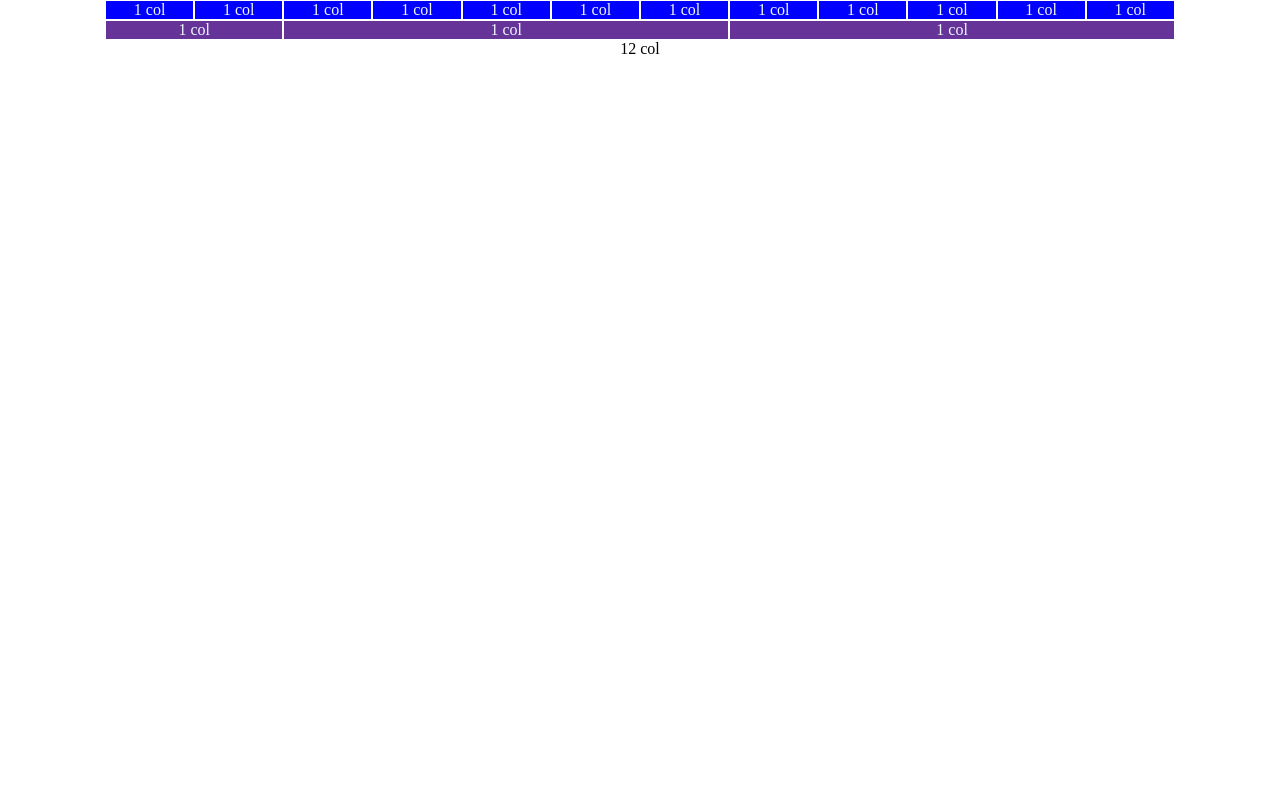
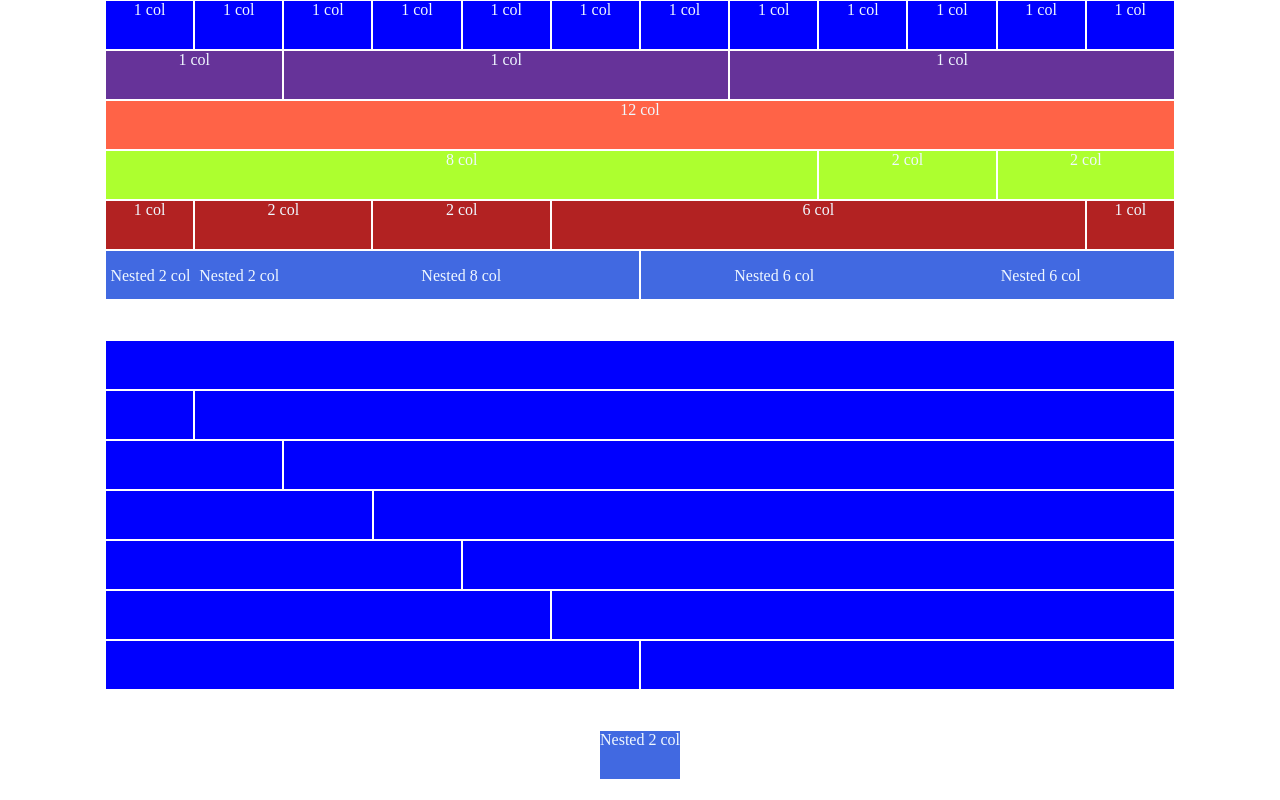
Before and after one commit to Julian2206/html-css-12bool, a plain HTML site: page index.html in a window 1280 px wide. Drawn offline with Linux system fonts and the light colour scheme.

Commit message:
mod.2 (offset)

```diff
--- a/css/style.css
+++ b/css/style.css
@@ -2,12 +2,18 @@
     margin: 0;
     padding: 0;
     box-sizing: border-box;
+    /* remove */
+    height: 50px;
 }
 
 .container {
     width: 1070px;
     max-width: 100%;
     margin: 0 auto;
+}
+
+.headerSection {
+    margin-bottom: 40px;
 }
 
 .bg-1 {
@@ -23,3 +29,48 @@
     background-color: rebeccapurple;
     border: 1px solid white;
 }
+
+.bg-3 {
+    width: 100%;
+    color: aliceblue;
+    background-color: tomato;
+    border: 1px solid white;
+}
+
+.bg-4 {
+    width: 100%;
+    color: aliceblue;
+    background-color: greenyellow;
+    border: 1px solid white;
+}
+
+.bg-5 {
+    width: 100%;
+    color: aliceblue;
+    background-color: firebrick;
+    border: 1px solid white;
+}
+
+.bg-6 {
+    width: 100%;
+    color: aliceblue;
+    background-color: royalblue;
+    border: 1px solid white;
+}
+
+
+/* TODO repair inner box */
+.nested-bg {
+    display: flex;
+    align-items: center;
+    justify-content: center;
+    /* background-color: turquoise; */
+}
+
+.centerSection {
+    margin-top: 40px;
+}
+
+.footerSection {
+    margin-top: 40px;
+}
--- a/index.html
+++ b/index.html
@@ -11,7 +11,7 @@
 </head>
 
 <body>
-    <div class="container center">
+    <div class="headerSection container center">
         <div class="row">
             <div class="bg-1 col-1">1 col</div>
             <div class="bg-1 col-1">1 col</div>
@@ -32,9 +32,79 @@
             <div class="bg-2 col-5">1 col</div>
         </div>
         <div class="row">
-            <div class="col-12">12 col</div>
+            <div class="bg-3 col-12">12 col</div>
         </div>
-    </div>
+        <div class="row">
+            <div class="bg-4 col-8">8 col</div>
+            <div class="bg-4 col-2">2 col</div>
+            <div class="bg-4 col-2">2 col</div>
+        </div>
+        <div class="row">
+            <div class="bg-5 col-1">1 col</div>
+            <div class="bg-5 col-2">2 col</div>
+            <div class="bg-5 col-2">2 col</div>
+            <div class="bg-5 col-6">6 col</div>
+            <div class="bg-5 col-1">1 col</div>
+        </div>
+        <div class="row center">
+            <div class="bg-6 col-6 row">
+                <div class="nested-bg col-2">Nested 2 col</div>
+                <div class="nested-bg col-2">Nested 2 col</div>
+                <div class="nested-bg col-8">Nested 8 col</div>
+            </div>
+            <div class="bg-6 col-6 row">
+                <div class="nested-bg col-6">Nested 6 col</div>
+                <div class="nested-bg col-6">Nested 6 col</div>
+            </div>
+            <div class="centerSection container center">
+                <div class="row">
+                    <div class="bg-1 col-12"></div>
+                </div>
+            </div>
+            <div class="container center">
+                <div class="row">
+                    <div class="bg-1 col-1"></div>
+                    <div class="bg-1 col-11"></div>
+                </div>
+            </div>
+            <div class="container center">
+                <div class="row">
+                    <div class="bg-1 col-2"></div>
+                    <div class="bg-1 col-10"></div>
+                </div>
+            </div>
+            <div class="container center">
+                <div class="row">
+                    <div class="bg-1 col-3"></div>
+                    <div class="bg-1 col-9"></div>
+                </div>
+            </div>
+            <div class="container center">
+                <div class="row">
+                    <div class="bg-1 col-4"></div>
+                    <div class="bg-1 col-8"></div>
+                </div>
+            </div>
+            <div class="container center">
+                <div class="row">
+                    <div class="bg-1 col-5"></div>
+                    <div class="bg-1 col-7"></div>
+                </div>
+            </div>
+            <div class="container center">
+                <div class="row">
+                    <div class="bg-1 col-6"></div>
+                    <div class="bg-1 col-6"></div>
+                </div>
+            </div>
+            <div class="footerSection row center">
+                <div class="row">
+                    <div class="bg-6 col-12">Nested 2 col</div>
+                </div>
+            </div>
+        </div>
+
+
 </body>
 
 </html>
```
